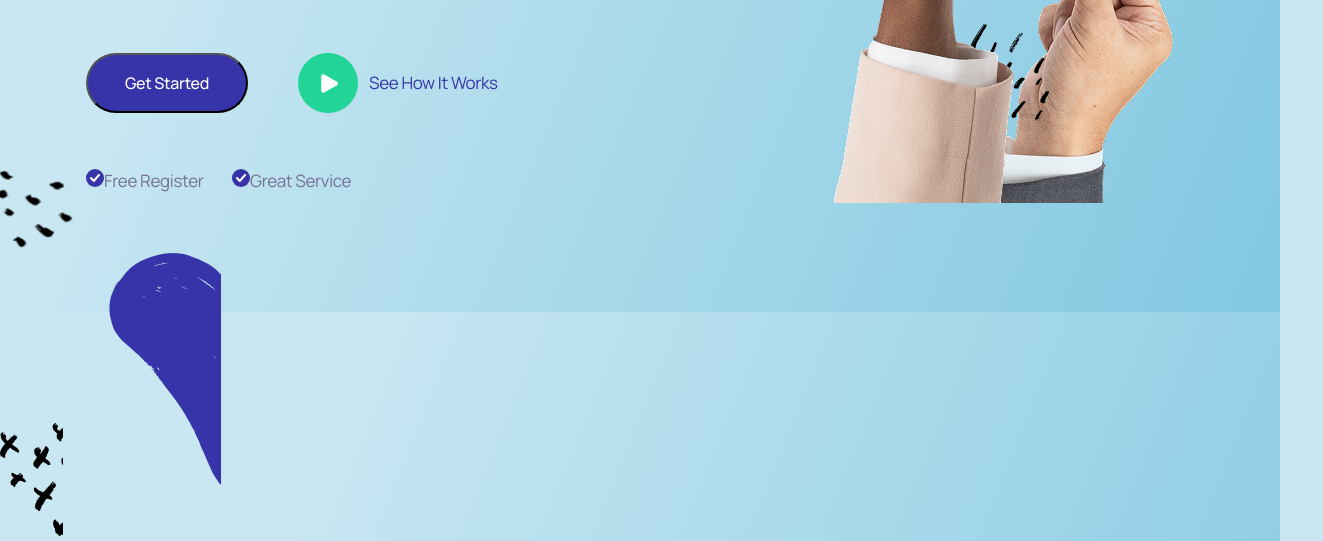
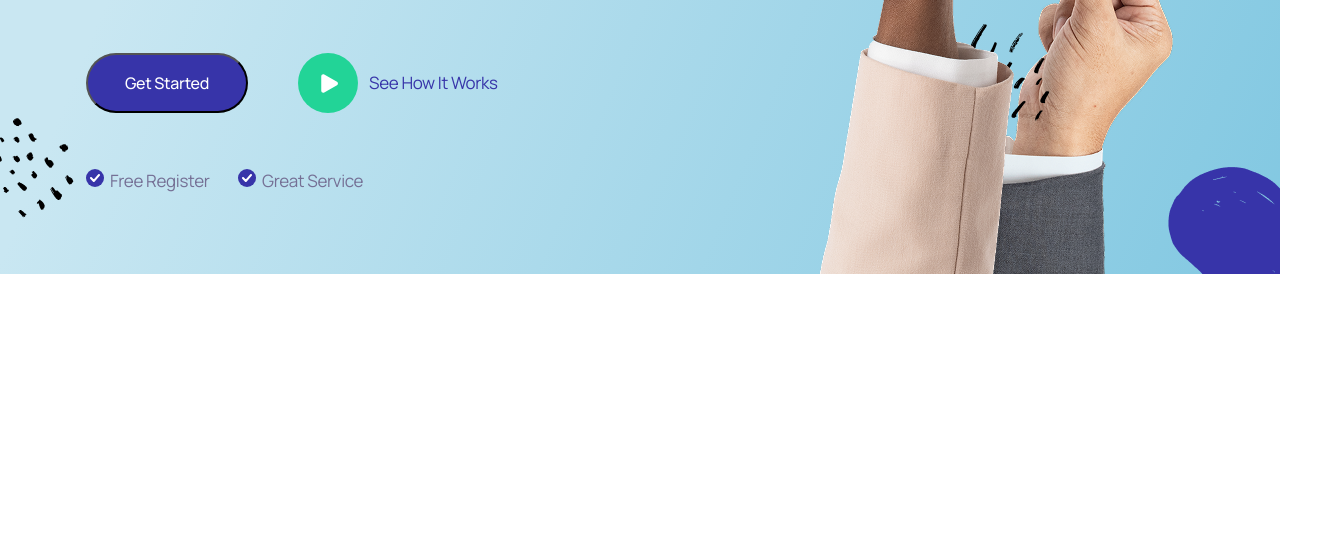
Before and after one commit to surakshapokhrel/intuji-frontend-internship-challenge, a plain HTML site: page index.html in a window 1280 px wide. Shown: the part 586-1127 px from the top of the page, 1323 px wide, since content can reach past the window. After the commit the page ends 860 px from the top, so only its background shows below. Drawn offline with Linux system fonts and the light colour scheme.

Commit message:
style:modified

```diff
--- a/style.css
+++ b/style.css
@@ -185,17 +185,19 @@ nav {
   height: 30px;
   width: 104px;
   margin-right: 24px;
+  margin-left: 6px;
 }
 .info-row-right {
   height: 30px;
   width: 102px;
+  margin-left: 6px;
 }
 .image-content {
   width: 508px;
   height: 714px;
   flex-shrink: 0;
   top: -15px;
-  overflow: hidden;
+
   position: relative;
 }
 .page-wrapper {
@@ -203,12 +205,29 @@ nav {
   width: 100%;
   height: 860px;
   margin: 0 auto;
+  overflow: hidden;
 }
 .left-bottom {
   position: absolute;
-  width: 119px;
-  height: 103px;
+  /* width: 119px;
+  height: 103px; */
   flex-shrink: 0;
-  bottom: 57px;
-  left: -46px;
+  top: 700px;
+  left: 0;
 }
+.right-top {
+  position: absolute;
+  /* width: 126px;
+  height: 113px; */
+  flex-shrink: 0;
+  /* background: linear-gradient(292deg, #62bada -35.02%, #c9e7f2 78.96%); */
+  right: 0;
+  top: 187px;
+}
+.right-bottom {
+  position: absolute;
+  fill: var(--Pallet-4-Primary, #3734a9);
+  flex-shrink: 0;
+  right: 0px;
+  top: 718px;
+}
```
Also changed, not shown: images/24.png (deleted), images/62.png (deleted), images/80.png (deleted), images/Group 686 (2).png (deleted), images/Group 686 (3).png (deleted).
